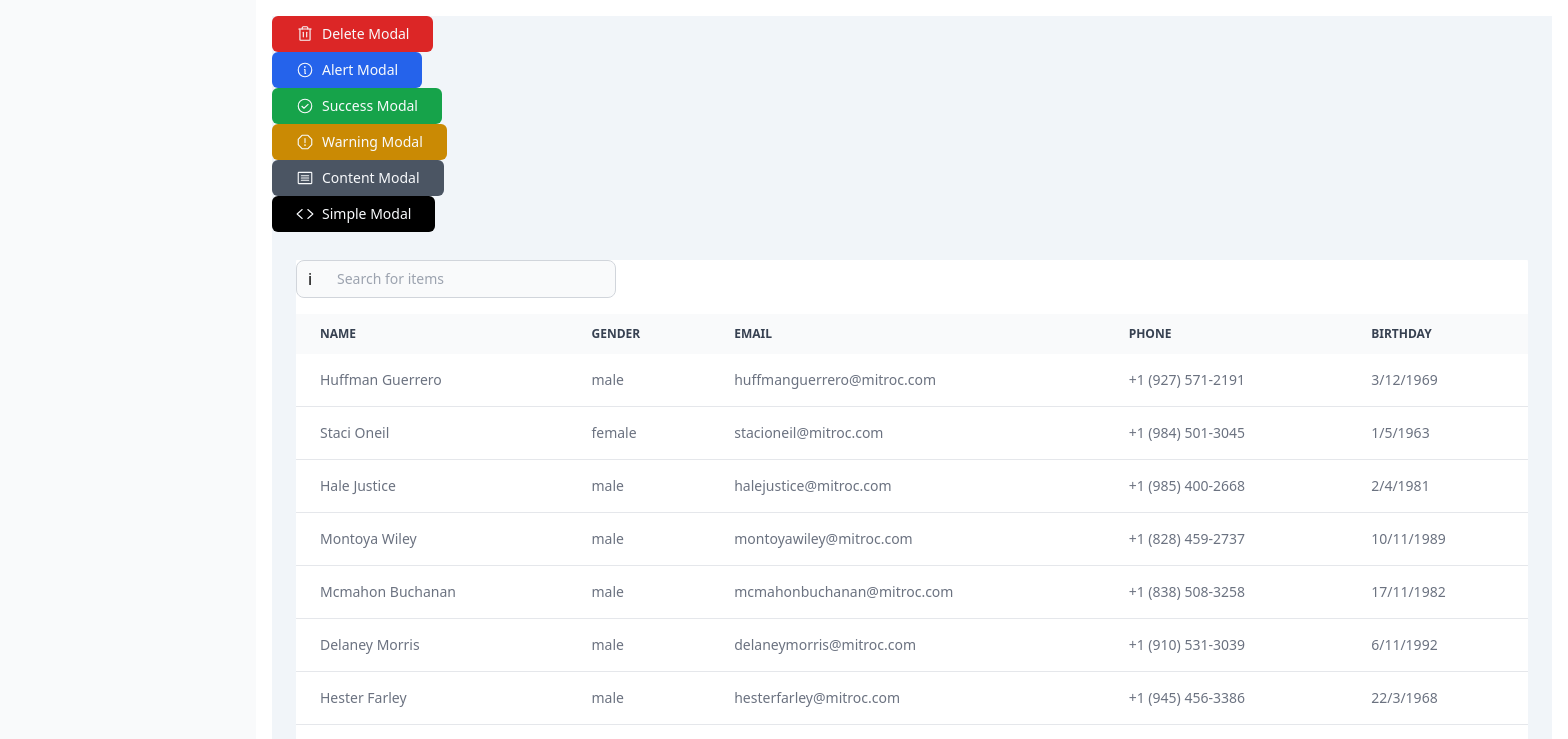
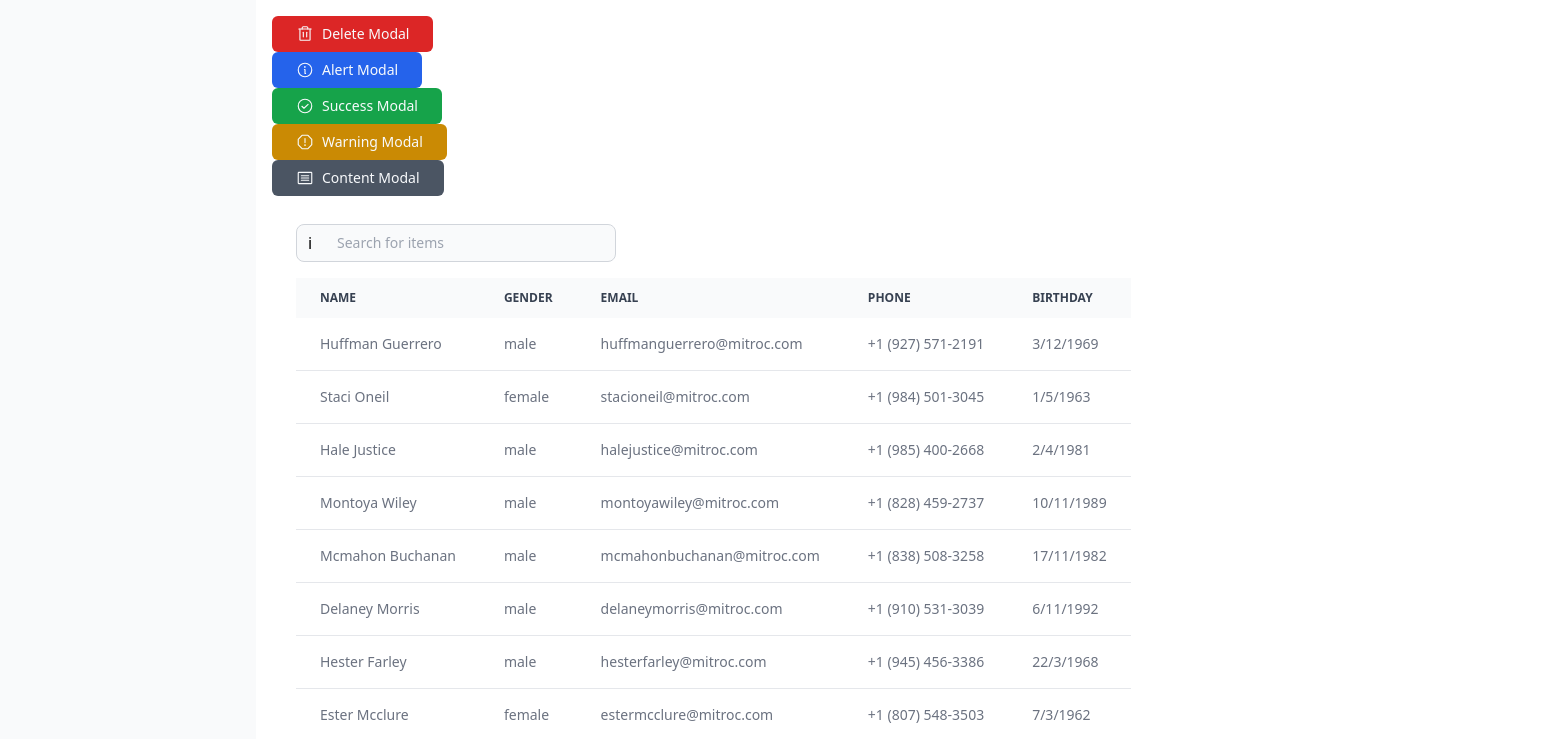
Before and after one commit to LucasSantus/vite-react-tailwindcss-components, a React (Vite) app: page / in a window 1280 px wide. Shown: the top 739 px of the page, 1568 px wide, since content can reach past the window. Built offline with nearby package versions, Linux system fonts and the light colour scheme.

Commit message:
:pushpin: adapt file for new changes src/pages/Dashboard/index.tsx

```diff
--- a/src/pages/Dashboard/index.tsx
+++ b/src/pages/Dashboard/index.tsx
@@ -7,9 +7,8 @@ import {
   WarningOctagon,
 } from "phosphor-react";
 import { FC, useState } from "react";
-import { Modal } from "../../components/Modal";
-import { ModalContent } from "../../components/Modal/ModalContent";
-import { ModalInformation } from "../../components/Modal/ModalInformation";
+import { ModalContent } from "../../components/modal/ModalContent";
+import { ModalInformation } from "../../components/modal/ModalInformation";
 import { Table } from "../../components/Table";
 import { datas } from "../../mocks/datas";
 
@@ -21,7 +20,7 @@ export const Dashboard: FC = () => {
   };
 
   return (
-    <div className="w-screen h-screen flex flex-col bg-slate-100 dark:bg-slate-800">
+    <div>
       <ModalInformation
         modal={{
           title: "Are you sure?",
@@ -134,7 +133,7 @@ export const Dashboard: FC = () => {
         voluptas minima odio, fugit fugiat amet itaque accusantium.
       </ModalContent>
 
-      <Modal
+      {/* <Modal
         title="test"
         description="teste"
         button={{
@@ -147,7 +146,7 @@ export const Dashboard: FC = () => {
         setActive={setActive}
       >
         modal vazio
-      </Modal>
+      </Modal> */}
 
       <div className="container mx-auto p-6">
         <Table values={datas.slice(0, 10)} />
```
